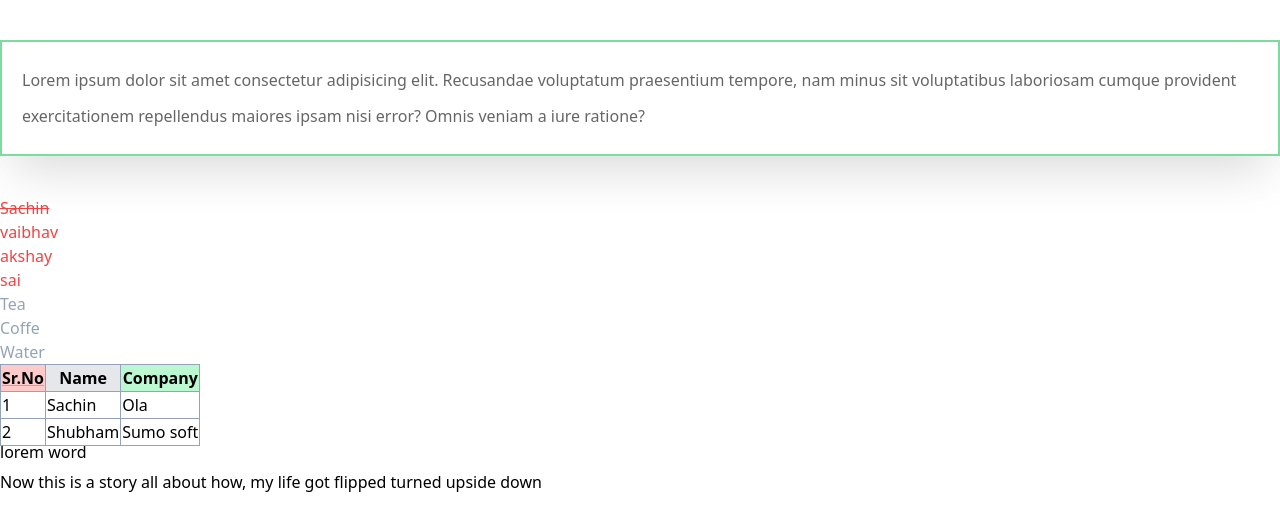
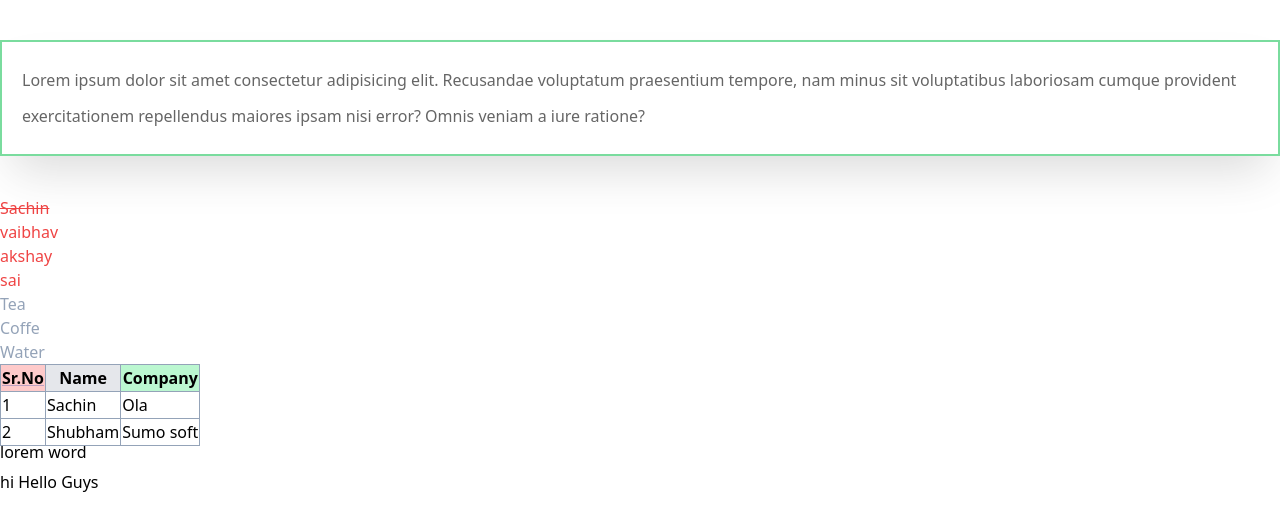
Before and after one commit to Vaibhavrahinj/firist-project, a plain HTML site: page html.html in a window 1280 px wide. Drawn offline with nearby package versions, Linux system fonts and the light colour scheme.

Commit message:
html:list is updated

```diff
--- a/html.html
+++ b/html.html
@@ -68,7 +68,7 @@
           </span> -->
     </div>
     <ul class="list-disc">
-  <li>Now this is a story all about how, my life got flipped turned upside down</li>
+  <li>hi Hello Guys</li>
   <!-- ... -->
 </ul>
 
```
